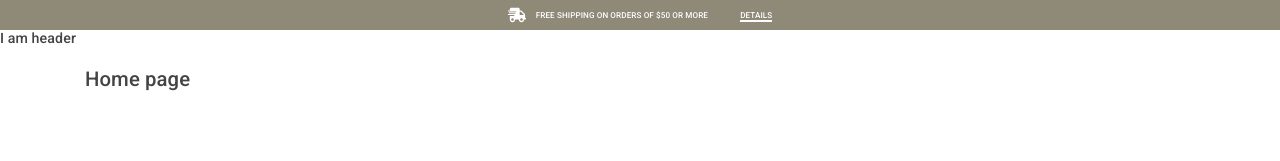
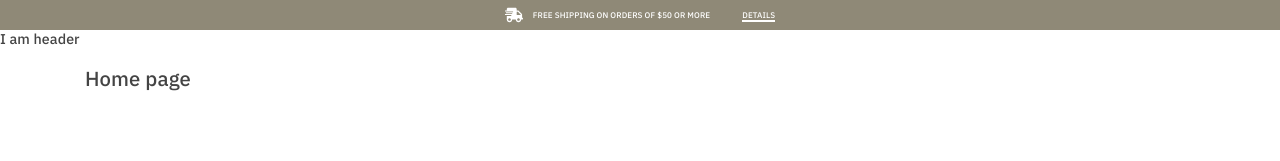
Before and after one commit to espython/e-commerce-project-front-end, a Next.js app: page / in a window 1280 px wide. Shown: the top 161 px of the page. Built offline with nearby package versions, Linux system fonts and the light colour scheme.

Commit message:
fix the font style

```diff
--- a/components/Layout/GlobalTheme.js
+++ b/components/Layout/GlobalTheme.js
@@ -1,4 +1,6 @@
-import styled, { createGlobalStyle } from 'styled-components';
+import styled, { createGlobalStyle, css } from 'styled-components';
+
+// import fontFile from '../../public/IBMPlexSans-Regular.woff2';
 
 export const theme = {
   maxWidth: `1400px`,
@@ -11,10 +13,26 @@ export const theme = {
 /**
  * Global styles and theming for the web site
  */
+
+/* @font-face {
+ font-family: 'IBM Plex Sans';
+ src: url('../../public/IBMPlexSans-Regular.woff2') format('woff2');
+ font-weight: normal;
+ font-style: 400;
+ font-display: fallback;
+}; */
+
+/* font-family: 'Foo';
+src: url('/path/to/foo.woff') format('woff');
+font-style: normal;
+font-weight: 400;
+font-display: fallback; */
+// @import url('https://fonts.googleapis.com/css?family=IBM+Plex+Sans:400,500,500i,600,600i,700,700i&display=swap');
+
 export const GlobalStyle = createGlobalStyle`
-  @import url('https://fonts.googleapis.com/css?family=IBM+Plex+Sans:400,500,500i,600,600i,700,700i&display=swap');
+  @import url('https://fonts.googleapis.com/css?family=IBM+Plex+Sans:400,500,600,600i,700&display=swap');
 
-  html {
+   html {
     box-sizing: border-box;
     font-size: 10px;
   }
@@ -24,10 +42,11 @@ export const GlobalStyle = createGlobalStyle`
   body {
     padding: 0;
     margin: 0;
-    font-size: 1.5rem;
+    font-size: 1.6rem;
     line-height: 2;
-    font-family: 'IBM Plex Sans', sans-serif;
-    font-weight: normal;
+    font-family: 'IBM Plex Sans', sans-serif !important;
+    font-weight: 600;
+    font-display: fallback;
     background: ${props => props.theme.mainColor};
   color: ${props => props.theme.mainDarkColor};
   }
--- a/pages/_document.js
+++ b/pages/_document.js
@@ -15,7 +15,12 @@ export default class MyDocument extends Document {
       const initialProps = await Document.getInitialProps(ctx);
       return {
         ...initialProps,
-        styles: [...initialProps.styles, ...sheet.getStyleElement()]
+        styles: (
+          <>
+            {initialProps.styles}
+            {sheet.getStyleElement()}
+          </>
+        )
       };
     } finally {
       sheet.seal();
```
